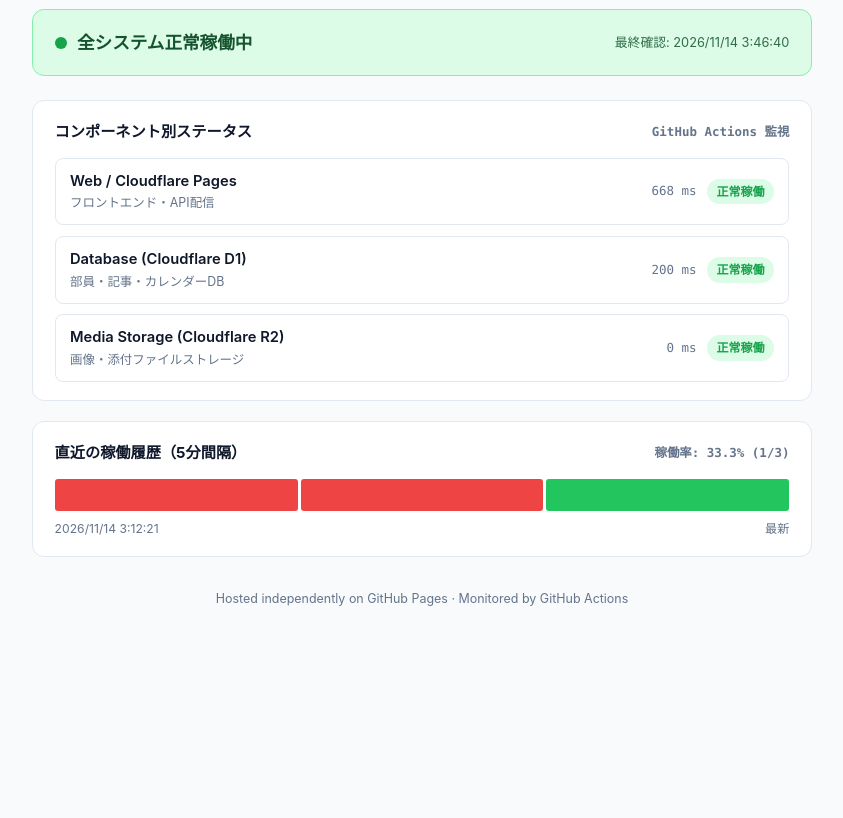
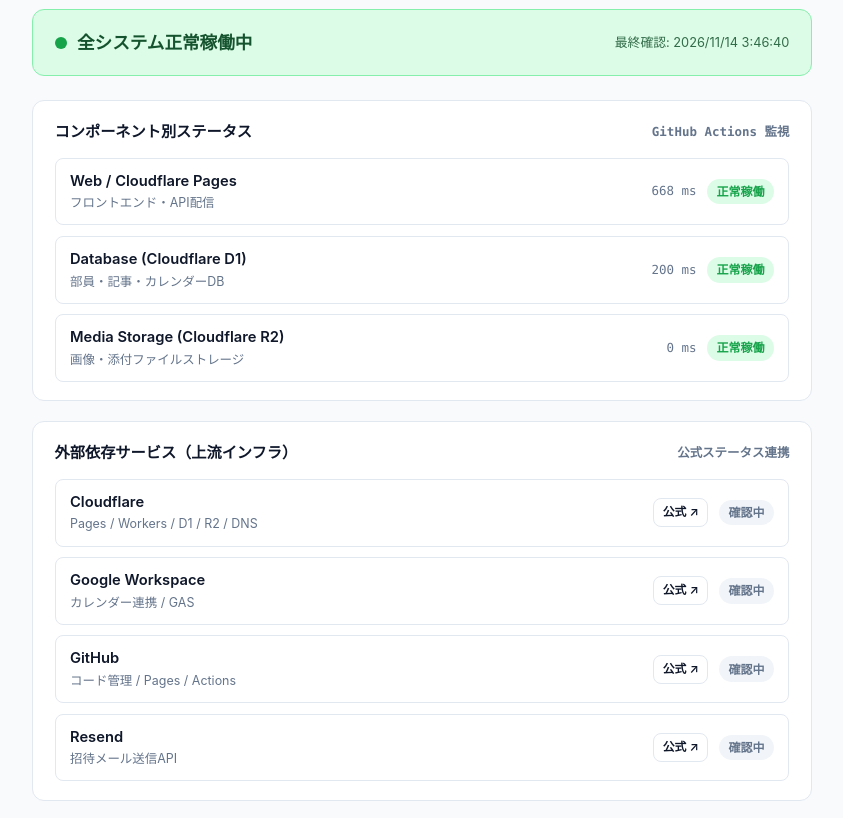
Before and after one commit to kagiko-joken/websystem-status, a plain HTML site: page index.html in a window 1280 px wide. Shown: the part 111-929 px from the top of the page, without its empty margins (218-1061 px from the left). Before the commit the page ends 800 px from the top, so only its background shows below. Drawn offline with Linux system fonts and the light colour scheme.

Commit message:
Add external service status checks (Cloudflare, Google Workspace, GitHub, Resend)

```diff
--- a/index.html
+++ b/index.html
@@ -268,6 +268,55 @@
 
     <section class="card">
       <h2 class="card-title">
+        <span>外部依存サービス（上流インフラ）</span>
+        <span class="latency">公式ステータス連携</span>
+      </h2>
+      <div class="service-list" id="external-service-list">
+        <div class="service-row">
+          <div>
+            <div class="service-name">Cloudflare</div>
+            <div class="service-desc" id="ext-desc-cloudflare">Pages / Workers / D1 / R2 / DNS</div>
+          </div>
+          <div class="service-right">
+            <a href="https://www.cloudflarestatus.com/" target="_blank" rel="noopener" class="btn" style="padding:0.25rem 0.55rem; font-size:0.74rem;">公式 ↗</a>
+            <span class="pill" id="ext-pill-cloudflare">確認中</span>
+          </div>
+        </div>
+        <div class="service-row">
+          <div>
+            <div class="service-name">Google Workspace</div>
+            <div class="service-desc" id="ext-desc-google_workspace">カレンダー連携 / GAS</div>
+          </div>
+          <div class="service-right">
+            <a href="https://www.google.com/appsstatus/dashboard/" target="_blank" rel="noopener" class="btn" style="padding:0.25rem 0.55rem; font-size:0.74rem;">公式 ↗</a>
+            <span class="pill" id="ext-pill-google_workspace">確認中</span>
+          </div>
+        </div>
+        <div class="service-row">
+          <div>
+            <div class="service-name">GitHub</div>
+            <div class="service-desc" id="ext-desc-github">コード管理 / Pages / Actions</div>
+          </div>
+          <div class="service-right">
+            <a href="https://www.githubstatus.com/" target="_blank" rel="noopener" class="btn" style="padding:0.25rem 0.55rem; font-size:0.74rem;">公式 ↗</a>
+            <span class="pill" id="ext-pill-github">確認中</span>
+          </div>
+        </div>
+        <div class="service-row">
+          <div>
+            <div class="service-name">Resend</div>
+            <div class="service-desc" id="ext-desc-resend">招待メール送信API</div>
+          </div>
+          <div class="service-right">
+            <a href="https://resend-status.com/" target="_blank" rel="noopener" class="btn" style="padding:0.25rem 0.55rem; font-size:0.74rem;">公式 ↗</a>
+            <span class="pill" id="ext-pill-resend">確認中</span>
+          </div>
+        </div>
+      </div>
+    </section>
+
+    <section class="card">
+      <h2 class="card-title">
         <span>直近の稼働履歴（5分間隔）</span>
         <span id="uptime-rate" class="latency">稼働率: -</span>
       </h2>
@@ -365,12 +414,30 @@
       });
     }
 
+    function renderExternal(external) {
+      if (!external) return;
+      ['cloudflare', 'google_workspace', 'github', 'resend'].forEach(key => {
+        const item = external[key];
+        if (!item) return;
+        const pill = document.getElementById('ext-pill-' + key);
+        const desc = document.getElementById('ext-desc-' + key);
+        if (pill) {
+          applyStatusClass(pill, item.status || 'unknown');
+          pill.textContent = STATUS_LABELS[item.status] || '未確認';
+        }
+        if (desc && item.description) {
+          desc.textContent = item.description;
+        }
+      });
+    }
+
     async function loadStaticStatus() {
       try {
         const res = await fetch('./data/status.json?t=' + Date.now(), { cache: 'no-store' });
         if (!res.ok) throw new Error('status.json fetch failed');
         const data = await res.json();
         renderCurrent(data.current, data.updated_at, 'GitHub Actions 監視');
+        renderExternal(data.external);
         renderHistory(data.history);
       } catch {
         renderCurrent({ status: 'unknown' }, null, '監視データ取得エラー');
```
Also changed, not shown: 1 other file.
